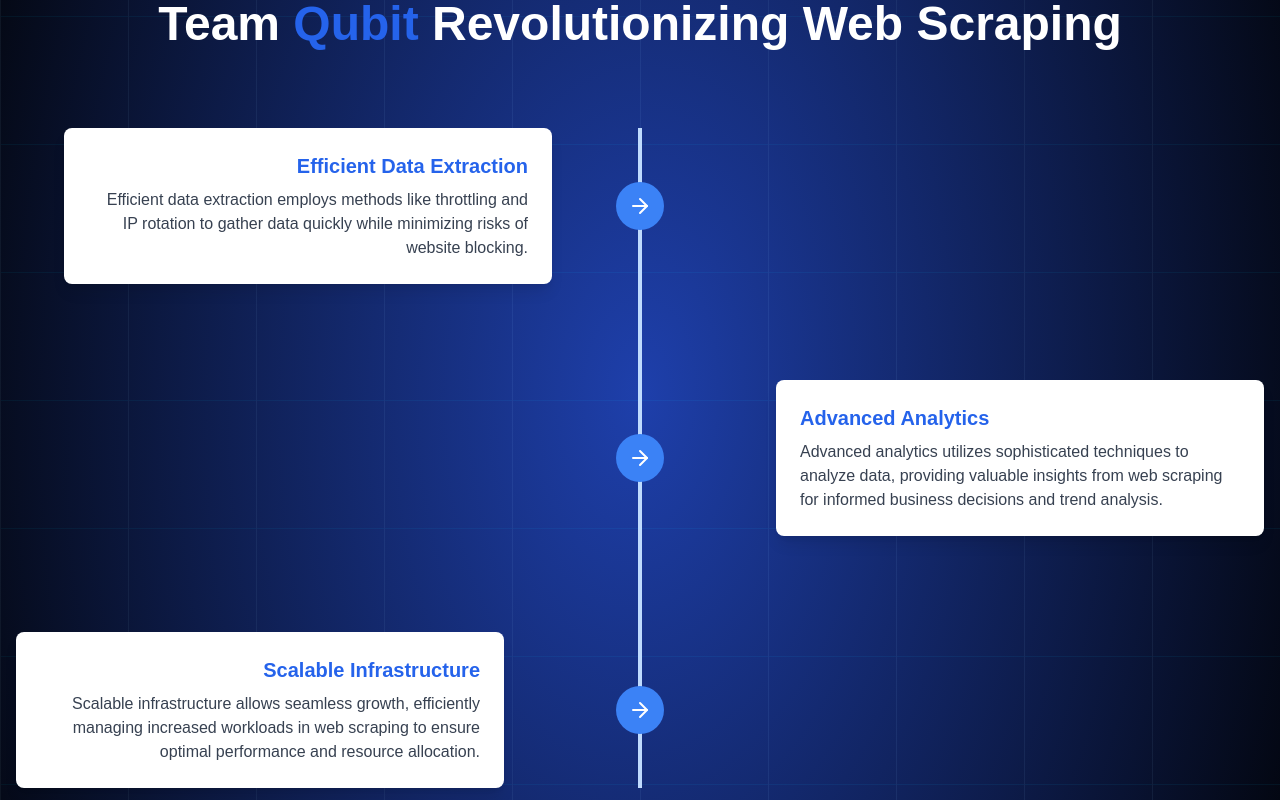
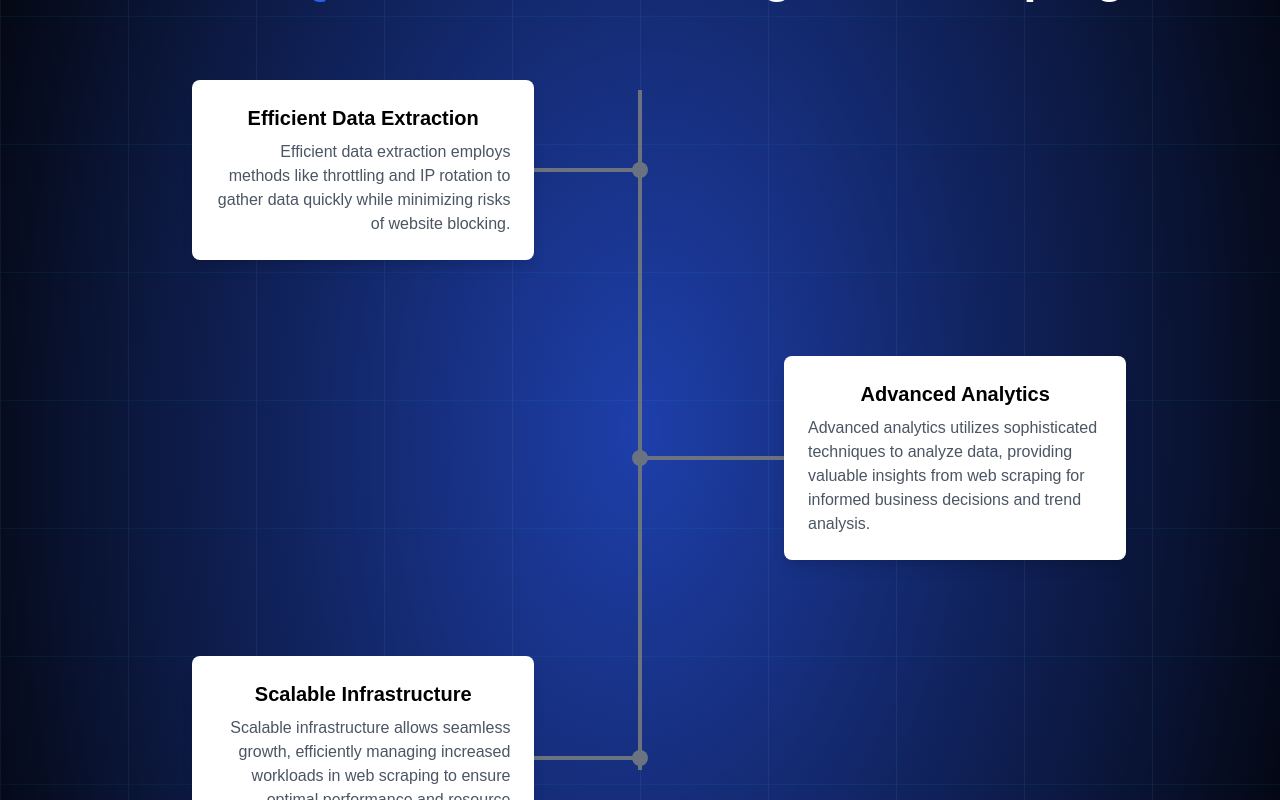
Before and after one commit to TechSubham/sih_landingpage, a Next.js app: page / in a window 1280 px wide. Shown: the part 880-1680 px from the top of the page. Built offline with nearby package versions, Linux system fonts and the light colour scheme.

Commit message:
landing page redesigned

```diff
--- a/app/page.jsx
+++ b/app/page.jsx
@@ -10,7 +10,7 @@
 import Logos from "../public/Qubit.png";
 import { CarouselCard } from "@/components/StyleComponents/Carousel";
 import AboutUs from "./Elements/AboutUs";
-import { ArrowRight } from "lucide-react";
+import Link from "next/link";
 
 // const plusJakartaSans = Plus_Jakarta_Sans({ subsets: ['latin'] });
 
@@ -62,11 +62,13 @@
   }, [timelineControls, pieChartControls]);
 
   const timelineVariants = {
-    hidden: { opacity: 0 },
+    hidden: { opacity: 0, y: 50 },
     visible: {
       opacity: 1,
+      y: 0,
       transition: {
-        staggerChildren: 0.3,
+        duration: 0.5,
+        staggerChildren: 0.2,
       },
     },
   };
@@ -99,7 +101,7 @@
 
   return (
     <>
-      <div className="relative min-h-screen overflow-hidden  ">
+    <div className="relative min-h-scree overflow-hidden  ">
       <div className="absolute inset-0 -z-10">
   <div className="absolute inset-0 bg-gradient-to-br from-gray-900 via-blue-900 to-black"></div>
   <div className="absolute inset-0 bg-[linear-gradient(to_right,#90caf9_1px,transparent_1px),linear-gradient(to_bottom,#09baf3_1px,transparent_1px)] bg-[size:8rem_8rem] opacity-80"></div>
@@ -115,7 +117,10 @@
             animate={{ y: 0, opacity: 1 }}
             transition={{ duration: 0.5 }}
           >
-              <div className="text-3xl flex font-bold text-white">QUBIT</div>
+            <div className="text-3xl flex font-bold text-white">
+
+              QUBIT
+            </div>
             <div className="flex space-x-4">
               <motion.span
                 className="text-gray-500 hover:text-white hover:cursor-pointer text-xl transition font-semibold"
@@ -143,8 +148,10 @@
         </nav>
 
         <div className="grid grid-cols-2">
+
           <div className="text-black">
             <div className="mt-52 ml-32">
+
               {/* Animated Header */}
               <motion.h1
                 className="font-bold text-2xl text-gray-600 h-10"
@@ -192,13 +199,87 @@
                 Cutting Edge Technology
               </motion.p>
             </div>
+            {/* <motion.div
+              className="h-[1px] w-[80%] mt-5 ml-32 bg-gray-300"
+              initial={{ width: "0%" }}
+              animate={{ width: "80%" }}
+              transition={{ duration: 1 }}
+            /> */}
+            {/* <div className="flex items-center space-x-2 ml-32 mt-3">
+              <motion.div
+                className="flex -space-x-5"
+                variants={containerVariants}
+                initial="hidden"
+                animate="visible"
+              >
+                <motion.div variants={slideIn} transition={{ duration: 0.5 }}>
+                  <Image
+                    className="w-16 h-16 rounded-full border-2 border-white shadow-lg"
+                    src={Profile4}
+                    alt="User 2"
+                  />
+                </motion.div>
+
+                <motion.div variants={slideIn} transition={{ duration: 0.5 }}>
+                  <Image
+                    className="w-16 h-16 rounded-full border-2 border-white shadow-lg"
+                    src={Profile2}
+                    alt="User 2"
+                  />
+                </motion.div>
+
+                <motion.div variants={slideIn} transition={{ duration: 0.5 }}>
+                  <Image
+                    className="w-16 h-16 rounded-full border-2 border-white shadow-lg"
+                    src={Profile4}
+                    alt="User 3"
+                  />
+                </motion.div>
+
+                <motion.div variants={slideIn} transition={{ duration: 0.5 }}>
+                  <Image
+                    className="w-16 h-16 rounded-full border-2 border-white shadow-lg"
+                    src={Profile2}
+                    alt="User 4"
+                  />
+                </motion.div>
+
+                <motion.div variants={slideIn} transition={{ duration: 0.5 }}>
+                  <Image
+                    className="w-16 h-16 rounded-full border-2 border-white shadow-lg"
+                    src={Profile2}
+                    alt="User 2"
+                  />
+                </motion.div>
+              </motion.div>
+
+              <motion.div
+                className="text-white"
+                initial={{ opacity: 0, y: 100 }}
+                animate={{ opacity: 1, y: 0 }}
+                transition={{ delay: 0.8, duration: 0.8 }}
+              >
+                <div className="text-2xl font-bold text-gray-600">100+</div>
+                <div className="text-sm font-bold text-gray-600">
+                  Registered Users
+                </div>
+              </motion.div>
+            </div> */}
+            {/* <motion.div
+              className="h-[1px] w-[80%] mt-5 ml-32 bg-gray-400"
+              initial={{ width: "0%" }}
+              animate={{ width: "80%" }}
+              transition={{ duration: 1 }}
+            /> */}
             <motion.div
               className="mt-5 ml-24"
               initial={{ opacity: 0, x: -100 }}
               animate={{ opacity: 1, x: 0 }}
               transition={{ delay: 0.8, duration: 0.8 }}
             >
+              <Link href="https://rvrs.teamqubit.in/SignUp">
               <Button />
+              </Link>
             </motion.div>
           </div>
           <motion.div
@@ -211,22 +292,18 @@
           </motion.div>
         </div>
 
-          <div className="mt-32">
-            <motion.div
-              className="text-center mb-16"
-              initial={{ opacity: 0, y: 20 }}
-              animate={{ opacity: 1, y: 0 }}
-              transition={{ duration: 0.5 }}
-            >
-              <h2 className="text-5xl font-bold">
-                <span className="text-white">Team </span>
-                <span className="text-blue-600">Qubit </span>
-                <span className="text-white">Revolutionizing Web Scraping</span>
-              </h2>
-            </motion.div>
+        <div className="mt-20">
+          <div className="space-x-4 text-center">
+            <span className="font-bold text-5xl text-white">Team</span>
+            <span className="font-bold text-5xl text-blue-600">Qubit</span>
+            <span className="font-bold text-5xl text-white">
+              Revolutionizing Web Scraping
+            </span>
+          </div>
+        </div>
 
         <div ref={timelineRef} className="mt-20 px-4 relative">
-              <div className="absolute left-1/2 h-full w-1 bg-blue-200 transform -translate-x-1/2"></div>
+          <div className="absolute left-1/2 h-[680px] bottom-[90px] w-[4px] bg-gray-500 transform -translate-x-1/2"></div>
           <motion.div
             className="space-y-24 relative"
             variants={timelineVariants}
@@ -235,54 +312,83 @@
           >
             <motion.div
               variants={itemVariants}
-                  className="flex items-center mb-16"
+              className="flex items-center"
+              initial={{ opacity: 0, y: 50 }}
+              animate={{ opacity: 1, y: 0 }}
+              transition={{ duration: 0.8, ease: "easeOut" }}
             >
-                  <div className="w-5/12 pr-8">
+              <div className="w-[30%] pr-8 text-right relative left-44 transition-transform transform hover:scale-105 z-10">
                 <motion.div
-                      className="bg-white p-6 relative left-12 rounded-lg shadow-lg transition-all duration-300 hover:shadow-xl hover:scale-105 text-right"
-                      whileHover={{ y: -5 }}
+                  className="bg-gradient-to-r bg-white p-6 rounded-lg shadow-lg inline-block transition-shadow duration-300 hover:shadow-xl"
+                  initial={{ opacity: 0, y: 50 }}
+                  animate={{ opacity: 1, y: 0 }}
+                  transition={{ duration: 0.8, ease: "easeOut" }}
                 >
-                      <h3 className="text-xl font-semibold mb-2 text-blue-600">
+                  <h3 className="text-xl font-semibold mb-2 text-black text-center">
                     Efficient Data Extraction
                   </h3>
-                      <p className="text-gray-700">
-                        Efficient data extraction employs methods like
-                        throttling and IP rotation to gather data quickly while
-                        minimizing risks of website blocking.
+                  <p className="text-gray-600 text-right">
+                    Efficient data extraction employs methods like throttling
+                    and IP rotation to gather data quickly while minimizing
+                    risks of website blocking.
                   </p>
                 </motion.div>
               </div>
-                  <div className="w-2/12 flex justify-center">
-                    <div className="w-12 h-12 bg-blue-500 rounded-full flex items-center justify-center z-10">
-                      <ArrowRight className="text-white" size={24} />
-                    </div>
-                  </div>
-                  <div className="w-5/12 pl-8"></div>
+
+              <motion.div
+                className="absolute left-1/2 w-[138px] h-[4px] bg-gray-500 transform -translate-x-full"
+                initial={{ width: 0 }}
+                animate={{ width: "138px" }}
+                transition={{ duration: 0.8, ease: "easeOut" }}
+              ></motion.div>
+
+              <motion.div
+                className="w-4 h-4 bg-gray-500 rounded-full absolute left-1/2 transform -translate-x-1/2"
+                initial={{ opacity: 0 }}
+                animate={{ opacity: 1 }}
+                transition={{ duration: 0.8, ease: "easeOut" }}
+              ></motion.div>
+
+              <div className="w-1/2 pl-8"></div>
             </motion.div>
 
             <motion.div
               variants={itemVariants}
-                  className="flex items-center mb-16"
+              className="flex items-center"
+              initial={{ opacity: 0, y: 50 }}
+              animate={{ opacity: 1, y: 0 }}
+              transition={{ duration: 0.8, ease: "easeOut" }}
             >
-                  <div className="w-5/12 pr-8"></div>
-                  <div className="w-2/12 flex justify-center">
-                    <div className="w-12 h-12 bg-blue-500 rounded-full flex items-center justify-center z-10">
-                      <ArrowRight className="text-white" size={24} />
-                    </div>
-                  </div>
-                  <div className="w-5/12 pl-8">
+              <div className="w-1/2 pr-8"></div>
+
               <motion.div
-                      className="bg-white p-6 rounded-lg shadow-lg transition-all duration-300 hover:shadow-xl hover:scale-105 text-left"
-                      whileHover={{ y: -5 }}
+                className="w-4 h-4 bg-gray-500 rounded-full absolute left-1/2 transform -translate-x-1/2"
+                initial={{ opacity: 0 }}
+                animate={{ opacity: 1 }}
+                transition={{ duration: 0.8, ease: "easeOut" }}
+              ></motion.div>
+
+              <motion.div
+                className="absolute left-1/2 w-[144px] h-[4px] bg-gray-500"
+                initial={{ width: 0 }}
+                animate={{ width: "144px" }}
+                transition={{ duration: 0.8, ease: "easeOut" }}
+              ></motion.div>
+
+              <div className="w-[30%] pl-8 text-left relative left-28 transition-transform transform hover:scale-105">
+                <motion.div
+                  className="bg-gradient-to-r bg-white p-6 rounded-lg shadow-lg inline-block transition-shadow duration-300 hover:shadow-xl"
+                  initial={{ opacity: 0, y: 50 }}
+                  animate={{ opacity: 1, y: 0 }}
+                  transition={{ duration: 0.8, ease: "easeOut" }}
                 >
-                      <h3 className="text-xl font-semibold mb-2 text-blue-600">
+                  <h3 className="text-xl font-semibold mb-2 text-black text-center">
                     Advanced Analytics
                   </h3>
-                      <p className="text-gray-700">
+                  <p className="text-gray-600">
                     Advanced analytics utilizes sophisticated techniques to
-                        analyze data, providing valuable insights from web
-                        scraping for informed business decisions and trend
-                        analysis.
+                    analyze data, providing valuable insights from web scraping
+                    for informed business decisions and trend analysis.
                   </p>
                 </motion.div>
               </div>
@@ -290,32 +396,46 @@
 
             <motion.div
               variants={itemVariants}
-                  className="flex items-center mb-16"
+              className="flex items-center"
+              initial={{ opacity: 0, y: 50 }}
+              animate={{ opacity: 1, y: 0 }}
+              transition={{ duration: 0.8, ease: "easeOut" }}
             >
-                  <div className="w-5/12 pr-8">
+              <div className="w-[30%] pr-8 z-10 text-right relative left-44 transition-transform transform hover:scale-105">
                 <motion.div
-                      className="bg-white p-6 rounded-lg shadow-lg transition-all duration-300 hover:shadow-xl hover:scale-105 text-right"
-                      whileHover={{ y: -5 }}
+                  className="bg-gradient-to-r bg-white p-6 rounded-lg shadow-lg inline-block transition-shadow duration-300 hover:shadow-xl"
+                  initial={{ opacity: 0, y: 50 }}
+                  animate={{ opacity: 1, y: 0 }}
+                  transition={{ duration: 0.8, ease: "easeOut" }}
                 >
-                      <h3 className="text-xl font-semibold mb-2 text-blue-600">
+                  <h3 className="text-xl font-semibold mb-2 text-black text-center">
                     Scalable Infrastructure
                   </h3>
-                      <p className="text-gray-700">
-                        Scalable infrastructure allows seamless growth,
-                        efficiently managing increased workloads in web scraping
-                        to ensure optimal performance and resource allocation.
+                  <p className="text-gray-600">
+                    Scalable infrastructure allows seamless growth, efficiently
+                    managing increased workloads in web scraping to ensure
+                    optimal performance and resource allocation.
                   </p>
                 </motion.div>
               </div>
-                  <div className="w-2/12 flex justify-center">
-                    <div className="w-12 h-12 bg-blue-500 rounded-full flex items-center justify-center z-10">
-                      <ArrowRight className="text-white" size={24} />
-                    </div>
-                  </div>
-                  <div className="w-5/12 pl-8"></div>
+
+              <motion.div
+                className="absolute left-1/2 w-[138px] h-[4px] bg-gray-500 -translate-x-full"
+                initial={{ width: 0 }}
+                animate={{ width: "138px" }}
+                transition={{ duration: 0.8, ease: "easeOut" }}
+              ></motion.div>
+
+              <motion.div
+                className="w-4 h-4 bg-gray-500 rounded-full absolute left-1/2 transform -translate-x-1/2"
+                initial={{ opacity: 0 }}
+                animate={{ opacity: 1 }}
+                transition={{ duration: 0.8, ease: "easeOut" }}
+              ></motion.div>
+
+              <div className="w-1/2 pl-8"></div>
             </motion.div>
           </motion.div>
-            </div>
         </div>
 
         <div ref={pieChartRef} className="mt-24 pb-20">
@@ -345,6 +465,7 @@
           </motion.div>
         </div>
       </div>
+
     </div>
       <AboutUs />
       </>
```
Lines whose indentation alone changed are shown as unchanged.
